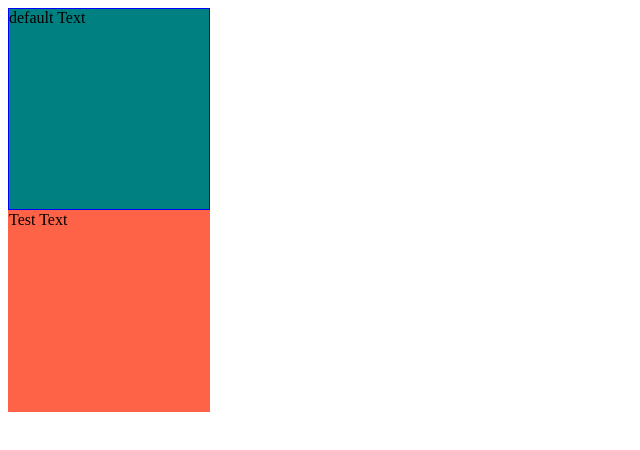
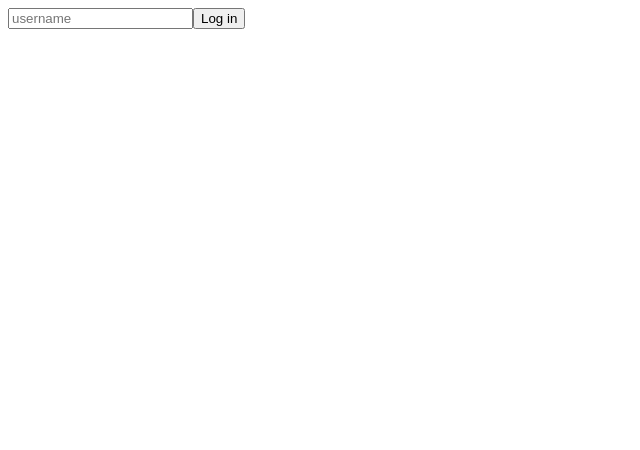
Before and after one commit to rheehot/selfstudy_react, a React (Create React App) app in the folder type_ex/: page / in a window 1280 px wide. Shown: the top 450 px of the page, without its empty margins (0-640 px from the left). Built offline with nearby package versions, Linux system fonts and the light colour scheme.

Commit message:
Event에 대한 type지정

```diff
--- a/type_ex/src/App.tsx
+++ b/type_ex/src/App.tsx
@@ -1,11 +1,32 @@
-import React from "react";
-import Circle from "./Circle";
+import React, { useState } from "react";
 
 function App() {
+  const [username, setUsername] = useState("");
+  // 원래 event는 any타입이 설정 되어 있는데, 항상 ts를 사용할 땐 any타입을 사용하지 않으려고 노력해야 한다.
+  // 그래서 우린 ReactJS 내에 있는 type을 지정해주는데, 바로 React.FormEvent이다.
+  // what kind of element can take onChange event
+  const handleInput = (e: React.FormEvent<HTMLInputElement>) => {
+    const {
+      currentTarget: { value },
+    } = e;
+    return setUsername(value);
+  };
+  const handleSubmit = (e: React.FormEvent<HTMLFormElement>) => {
+    e.preventDefault();
+    console.log("hello", username);
+    return setUsername("");
+  };
   return (
     <div>
-      <Circle bgColor="teal" borderColor="blue" />
-      <Circle bgColor="tomato" text="Test Text" />
+      <form onSubmit={handleSubmit}>
+        <input
+          value={username}
+          onChange={handleInput}
+          type="text"
+          placeholder="username"
+        />
+        <button>Log in</button>
+      </form>
     </div>
   );
 }
--- a/type_ex/src/Circle.tsx
+++ /dev/null
@@ -1,39 +0,0 @@
-// propTypes는 코드 실행 '후' 브라우저에 에러가 나타난다.(리액트에 내장된 걸로 보이는데 props의 타입을 지정해주는 역할을 한 것으로 보임)
-// component의 props를 type하면(= props에 type을 주면 = typescript에 props의 type을 알려주면) 코드 실행 '전'에 에러가 나타난다.
-import { useState } from "react";
-import styled from "styled-components";
-
-interface ContainerProps {
-  bgColor: string;
-  borderColor: string;
-}
-
-// 상위 컴포넌트에서 받아 온 props를 적용시켜주기 위해서는 styled-components를 통해서 만든 components도 type해야 한다.
-const Container = styled.div<ContainerProps>`
-  width: 200px;
-  height: 200px;
-  background-color: ${(props) => props.bgColor};
-  border: 1px solid ${(props) => props.borderColor};
-  /* border: ${(props) =>
-    props.borderColor ? `10px solid ${props.borderColor}` : `none`}; */
-`;
-
-// interface 안에 ts에 Object shape를 설명
-interface CircleProps {
-  bgColor: string;
-  borderColor?: string;
-  text?: string;
-}
-
-function Circle({ bgColor, borderColor, text = "default Text" }: CircleProps) {
-  const [counter, setCounter] = useState<string | number>(1);
-  return (
-    <>
-      <Container bgColor={bgColor} borderColor={borderColor ?? bgColor}>
-        {text}
-      </Container>
-    </>
-  );
-}
-
-export default Circle;
```
